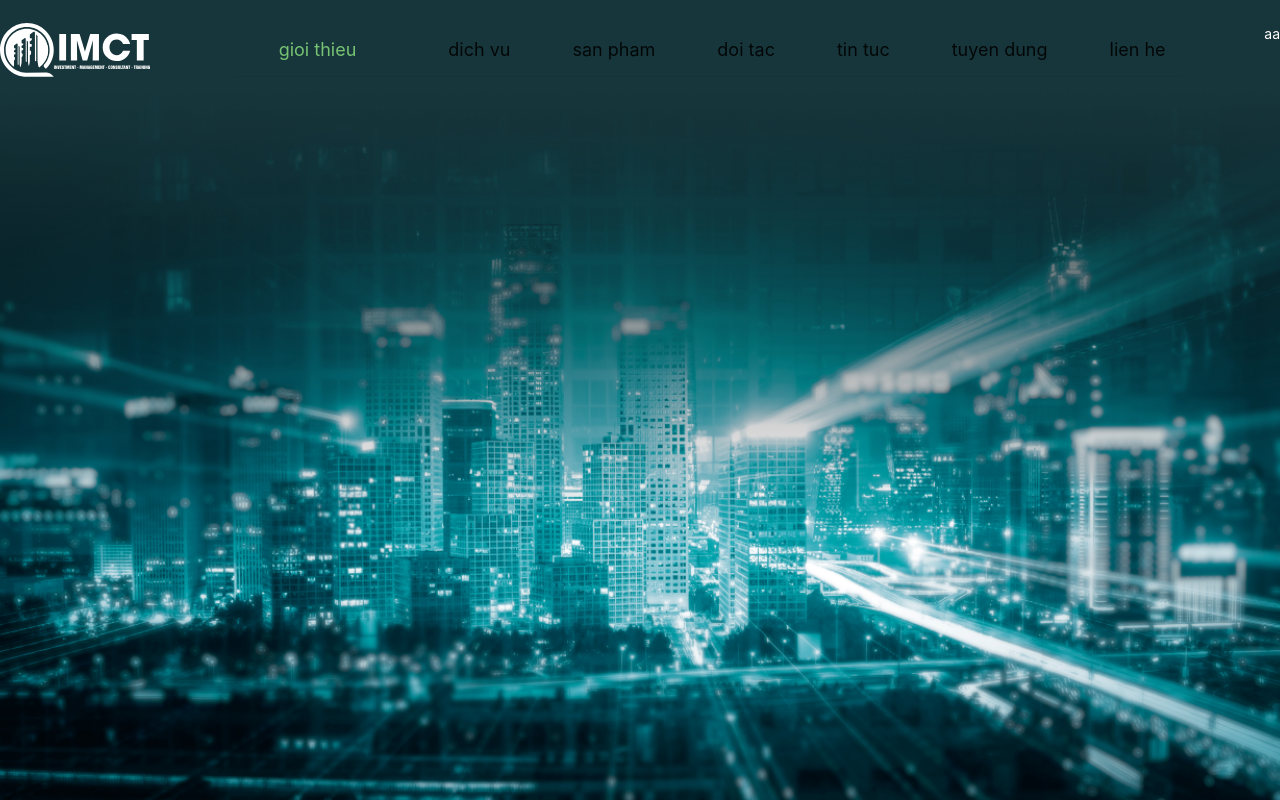
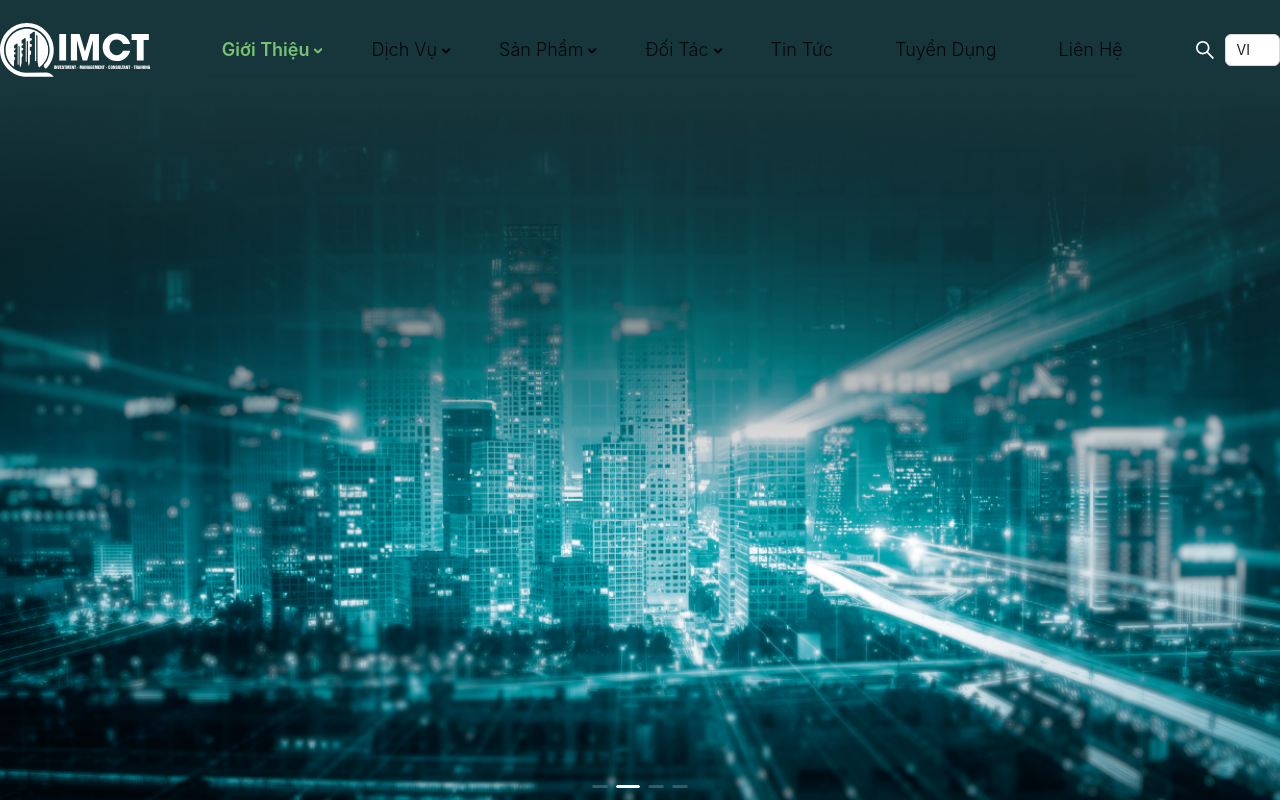
Before and after one commit to keibn29/IMCT, a React (Vite) app: page / in a window 1280 px wide. Built offline with nearby package versions, Linux system fonts and the light colour scheme.

Commit message:
[UPDATE] header

```diff
--- /dev/null
+++ b/src/app/components/Carousel.tsx
@@ -0,0 +1,16 @@
+import { Carousel, CarouselProps } from 'antd';
+import { ReactNode } from 'react';
+
+interface ICarouselProps extends CarouselProps {
+  children: JSX.Element | ReactNode;
+}
+
+export const DefaultCarousel = (props: ICarouselProps) => {
+  const { children, autoplay = true, dots = true, ...other } = props;
+
+  return (
+    <Carousel className='styled-carousel' autoplay={autoplay} dots={dots} {...other}>
+      {children}
+    </Carousel>
+  );
+};
--- a/src/app/layout/DefaultLayout.tsx
+++ b/src/app/layout/DefaultLayout.tsx
@@ -1,7 +1,5 @@
-import moment from 'moment';
-import { Layout, Flex } from 'antd';
-import HeaderNav from './HeaderNav';
-const { Header, Footer, Sider, Content } = Layout;
+import { Layout } from 'antd';
+import Header from './Header';
 
 interface IProps {
   children: JSX.Element;
@@ -11,19 +9,10 @@ const DefaultLayout = (props: IProps) => {
   const { children } = props;
 
   return (
-    <Layout className='bg-white'>
-      <HeaderNav />
+    <Layout className="bg-white">
+      <Header />
       {children}
     </Layout>
-
-    // <div className="flex flex-col h-screen justify-between">
-    //   <div className="h-[80px]">{/* <Navbar user={userInfoLogin} treeMenu={treeMenu} /> */}</div>
-    //   <div className="mb-auto h-10">{children}</div>
-    //   <footer className="h-10 bg-[#E6E6E6] text-center py-[13px] mt-10 justify-end">
-    //     Copyright {currentYear} <span className="uppercase font-semibold px-[2px]">CLARE TNA CORPORATION.</span>
-    //     All rights reserved.
-    //   </footer>
-    // </div>
   );
 };
 export default DefaultLayout;
--- /dev/null
+++ b/src/app/layout/Header.tsx
@@ -0,0 +1,31 @@
+import { DownOutlined, SearchOutlined } from '@ant-design/icons';
+import { Flex, Menu, Select, Space } from 'antd';
+import { languageOptions, menuItems } from 'constant/nav';
+import Logo from 'images/logo.svg?react';
+
+const Header = () => (
+  <Flex className="fixed h-[100px] text-white w-[100vw] z-[99]" justify="center" align="center">
+    <Flex className="container" justify="space-between">
+      <Space className="">
+        <Logo />
+      </Space>
+      <Menu
+        className="justify-center items-center text-white gap-[30px] text-lg font-light header-menu select-none"
+        mode="horizontal"
+        defaultSelectedKeys={['11']}
+        items={menuItems}
+      />
+      <Flex align="center" gap={10}>
+        <SearchOutlined className="text-xl" />
+        <Select
+          className="language-select"
+          suffixIcon={<DownOutlined className="text-white" />}
+          defaultValue={languageOptions[0].value}
+          options={languageOptions}
+        />
+      </Flex>
+    </Flex>
+  </Flex>
+);
+
+export default Header;
--- a/src/app/layout/HeaderNav.tsx
+++ /dev/null
@@ -1,58 +0,0 @@
-import { Flex, Menu, Space } from 'antd';
-import Logo from 'images/logo.svg?react';
-
-const menuItems = [
-  {
-    key: 1,
-    label: 'gioi thieu',
-    children: [
-      { key: 11, label: 'gioi thieu chung' },
-      { key: 12, label: 'tin chuan trong cong viec' },
-      { key: 13, label: 'co cau to chuc' },
-    ],
-  },
-  {
-    key: 2,
-    label: 'dich vu',
-  },
-  {
-    key: 3,
-    label: 'san pham',
-  },
-  {
-    key: 4,
-    label: 'doi tac',
-  },
-  {
-    key: 5,
-    label: 'tin tuc',
-  },
-  {
-    key: 6,
-    label: 'tuyen dung',
-  },
-  {
-    key: 7,
-    label: 'lien he',
-  },
-];
-
-const HeaderNav = () => (
-  <Flex className="fixed h-[100px] bg-transparent text-white w-[100vw] items-center" justify="center" align="center">
-    <Flex className="container" justify="space-between">
-      <Space className="">
-        <Logo />
-      </Space>
-      <Menu
-        className="justify-center items-center text-white gap-[30px] text-lg header-menu"
-        style={{ backgroundColor: 'transparent' }}
-        mode="horizontal"
-        defaultSelectedKeys={['1']}
-        items={menuItems}
-      />
-      <Flex>aa</Flex>
-    </Flex>
-  </Flex>
-);
-
-export default HeaderNav;
--- a/src/app/page/Home/Banner.tsx
+++ b/src/app/page/Home/Banner.tsx
@@ -1,5 +1,14 @@
+import { DefaultCarousel } from 'app/components/Carousel';
+
 const Banner = () => {
-  return <div className="background-image banner w-[100vw] h-[800px]" />;
+  return (
+    <DefaultCarousel>
+      <div className="background-image banner w-[100vw] h-[800px]" />
+      <div className="background-image banner w-[100vw] h-[800px]" />
+      <div className="background-image banner w-[100vw] h-[800px]" />
+      <div className="background-image banner w-[100vw] h-[800px]" />
+    </DefaultCarousel>
+  );
 };
 
 export default Banner;
--- /dev/null
+++ b/src/constant/nav.ts
@@ -0,0 +1,75 @@
+import { ISelectOption } from 'model';
+
+interface IMenuItem {
+  key: number;
+  label: string;
+  children?: IMenuItem[];
+}
+
+export const menuItems: IMenuItem[] = [
+  {
+    key: 1,
+    label: 'Giới Thiệu',
+    children: [
+      { key: 11, label: 'Giới thiệu chung' },
+      { key: 12, label: 'Tiêu chuẩn trong công việc' },
+      { key: 13, label: 'Cơ cấu tổ chức' },
+    ],
+  },
+  {
+    key: 2,
+    label: 'Dịch Vụ',
+    children: [
+      { key: 21, label: 'Tư vấn Quản lý dự án đầu tư' },
+      { key: 22, label: 'Tư vấn xây dựng thể chế và nâng cao năng lực' },
+      { key: 23, label: 'Điều tra, nghiên cứu, khảo sát XHH' },
+      { key: 24, label: 'Tư vấn Truyền thông ' },
+      { key: 25, label: 'Giám sát đánh giá dự án ' },
+      { key: 26, label: 'Lập Báo cáo tiền khả thi/Khả thi dự án đầu tư' },
+      { key: 27, label: 'Tư vấn thiết kế, triển khai hạ tầng dữ liệu' },
+      { key: 28, label: 'Cập nhật, xử lý và phân tích dữ liệu' },
+    ],
+  },
+  {
+    key: 3,
+    label: 'Sản Phẩm',
+    children: [
+      {
+        key: 31,
+        label: 'Giải pháp CSDL số',
+        children: [
+          { key: 311, label: 'Thiết kế CSDL số chuyên ngành' },
+          { key: 312, label: 'Tạo lập và chuyển đổi CSDL số' },
+        ],
+      },
+      { key: 32, label: 'Giải pháp chuyển đổi số' },
+      { key: 33, label: 'Hệ thống thông tin quản lý ' },
+    ],
+  },
+  {
+    key: 4,
+    label: 'Đối Tác',
+    children: [
+      { key: 41, label: 'Tổ chức/cơ quan Nhà nước' },
+      { key: 42, label: 'Doanh nghiệp' },
+      { key: 43, label: 'Dự án do WB/ADB tài trợ' },
+    ],
+  },
+  {
+    key: 5,
+    label: 'Tin Tức',
+  },
+  {
+    key: 6,
+    label: 'Tuyển Dụng',
+  },
+  {
+    key: 7,
+    label: 'Liên Hệ',
+  },
+];
+
+export const languageOptions: ISelectOption[] = [
+  { value: 'vi', label: 'VI' },
+  { value: 'en', label: 'EN' },
+];
--- a/src/model/index.ts
+++ b/src/model/index.ts
@@ -1,3 +1,8 @@
 export interface DynamicKeyObject {
   [key: number | string]: any;
 }
+
+export interface ISelectOption {
+  label: string;
+  value: string | number;
+}
--- /dev/null
+++ b/src/styles/_common.scss
@@ -0,0 +1,91 @@
+// customize menu popup
+.ant-menu-submenu-popup {
+  .ant-menu-sub {
+    border-radius: 0;
+    font-size: 13px;
+
+    .ant-menu-item,
+    .ant-menu-submenu {
+      padding-inline: 20px;
+      color: #215e74;
+      font-weight: 500;
+      border-bottom: 1px solid #969696;
+      border-radius: 0;
+      margin: 0;
+      width: 100%;
+
+      &:hover,
+      &.ant-menu-item-selected {
+        background-color: #77c373 !important;
+        color: #ffffff !important;
+      }
+
+      &.ant-menu-submenu {
+        padding-right: 0;
+
+        .ant-menu-submenu-title {
+          margin: 0;
+          padding: 0;
+
+          &:hover {
+            background-color: transparent;
+          }
+        }
+
+        .ant-menu-submenu-arrow {
+          position: absolute;
+          right: 0;
+        }
+      }
+    }
+  }
+
+  &.ant-menu-submenu-placement-rightTop {
+    padding-left: 12px !important;
+  }
+}
+
+// custom carousel
+.styled-carousel {
+  .slick-dots {
+    margin-bottom: 25px;
+
+    li {
+      display: flex;
+      justify-content: center;
+
+      button {
+        width: 10px;
+        height: 10px;
+        border-radius: 50%;
+        background-color: #7fa1a4;
+      }
+
+      &.slick-active button {
+        width: 12px;
+        height: 12px;
+        background: #ffffff;
+      }
+    }
+  }
+}
+
+// custom select language
+.language-select {
+  width: 60px;
+  height: 25px;
+
+  .ant-select-selector {
+    border: 1px solid #ffffff !important;
+    background-color: transparent !important;
+    color: #ffffff;
+    border-radius: 20px;
+
+    .ant-select-selection-item {
+      &::after {
+        color: #ffffff !important;
+        display: none !important;
+      }
+    }
+  }
+}
--- a/src/styles/index.scss
+++ b/src/styles/index.scss
@@ -1,6 +1,7 @@
 @tailwind base;
 @tailwind components;
 @tailwind utilities;
+@import url(_common.scss);
 
 .background-image {
   background-position: center;
@@ -13,7 +14,36 @@
 }
 
 .header-menu {
-  .ant-menu-item::after, .ant-menu-submenu::after {
+  background-color: transparent;
+
+  &::before,
+  &::after {
     display: none;
   }
+
+  .ant-menu-item,
+  .ant-menu-submenu {
+    cursor: pointer;
+
+    &::after {
+      display: none;
+    }
+
+    &:hover {
+      color: #77c373 !important;
+    }
+
+    &.ant-menu-item-selected,
+    &.ant-menu-submenu-selected {
+      font-weight: 600;
+    }
+
+    .ant-menu-submenu-arrow {
+      display: revert;
+      position: absolute;
+      right: -15px;
+      top: 55%;
+      transform: rotate(90deg);
+    }
+  }
 }
--- a/tailwind.config.js
+++ b/tailwind.config.js
@@ -13,37 +13,9 @@ export default {
       info: '#0058E9',
       success: '#37B400',
       warning: '#FFC000',
-      white: '#fff',
-      black: '#000',
-      'link-hover': '#366DD6',
-      'base-bg': '#FAFAFA',
-      'hovered-bg': '#0000000A',
-      'component-border': '#00000029',
-      'hovered-border': '#00000029',
-      'disabled-text': '#8F8F8F',
-      'subtle-text': '#666666',
-      'placeholder-text': '#666666',
-      'base-text': '#424242',
-      'component-text': '#424242',
-      'scheduler-event-bg': '#3596CD',
-      'secondary-button-hovered-bg': '#F5F5F5',
-      'secondary-button-active-bg': '#D8D8D8',
-      'primary-button-bg': '#4082FF',
-      'primary-button-hovered-bg': '#3D7DF5',
-      'primary-button-active-bg': '#3872E0',
-      'primary-button-selected-bg': '#3872E0',
-      'primary-button-border': '#4082FF',
-      'primary-button-hover-border': '#4082FF',
-      'primary-button-active-border': '#4082FF',
-      'button-border': '#00000029',
-      'button-bg-hover': '#F5F5F5',
-      'button-text': '#424242',
-      'series-a': '#1274AC',
-      'series-b': '#FFE162',
-      'series-c': '#4CD180',
-      'series-d': '#4B5FFA',
-      'series-e': '#AC58FF',
-      'series-f': '#FF5892',
+      white: '#ffffff',
+      black: '#000000',
+      'dark-blue': '#215E74',
     },
   },
   plugins: [],
```
Also changed, not shown: src/constant/app.ts (added).
